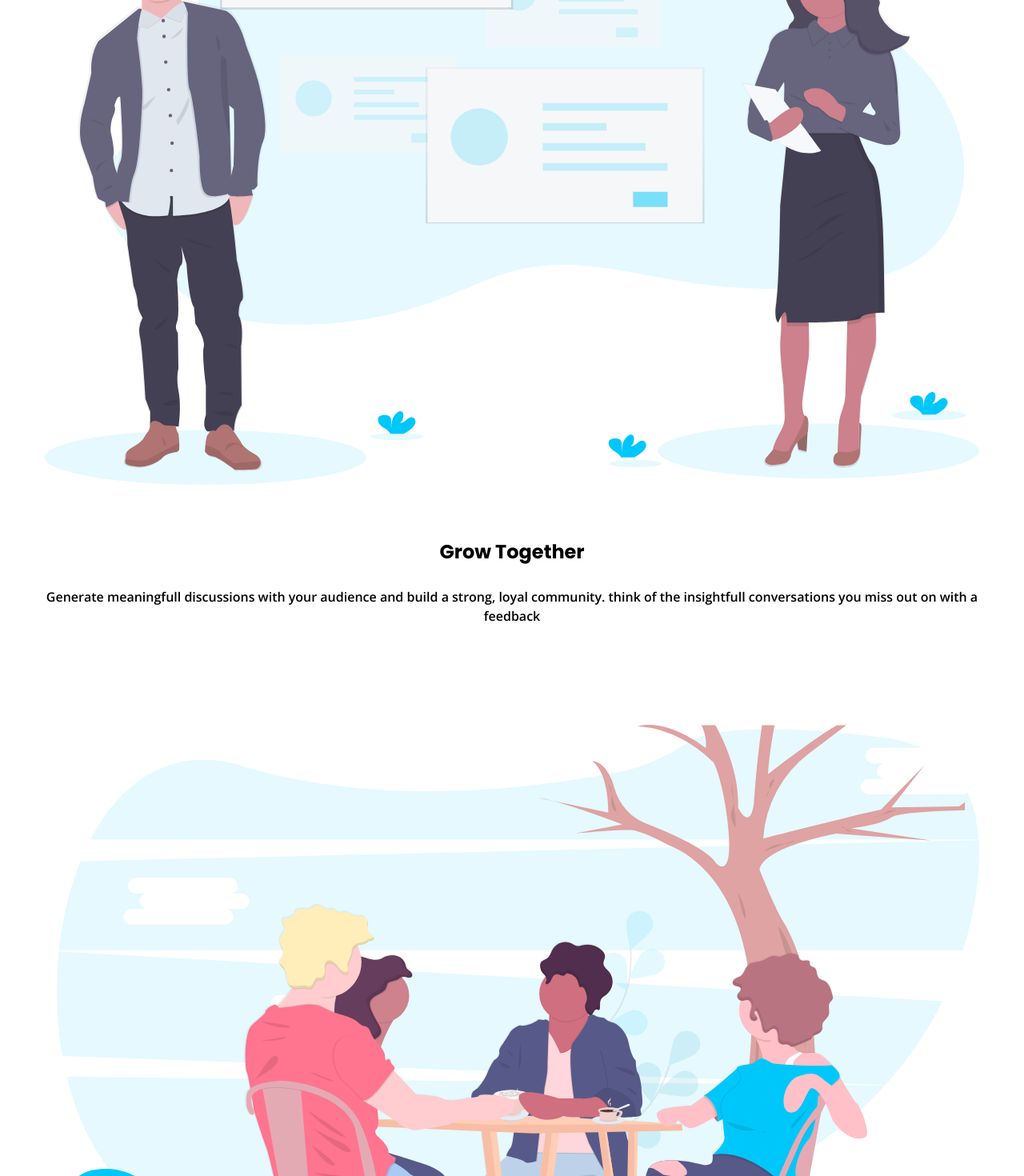
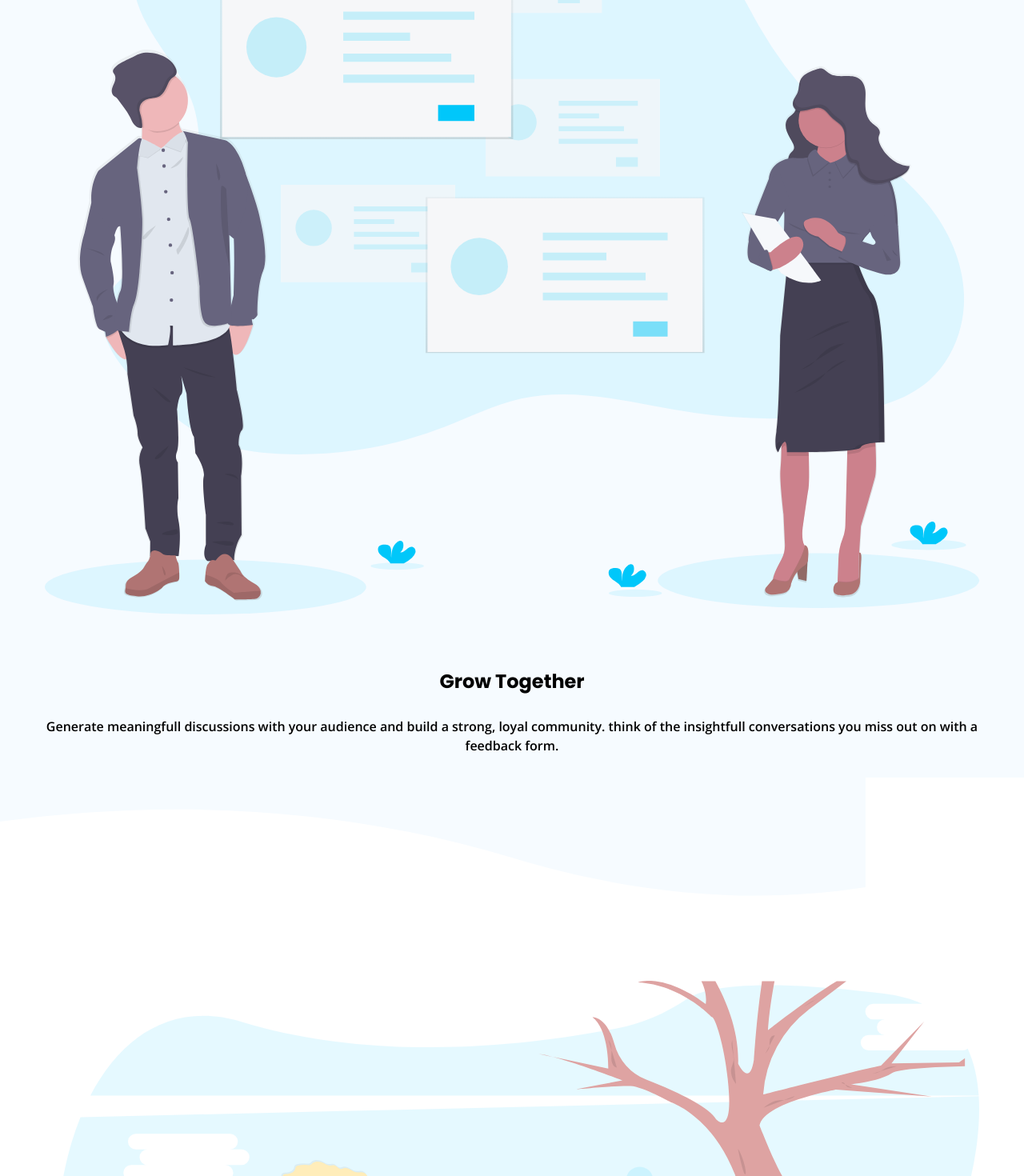
Before and after one commit to flaviogp/huddle-landing-page-challenge, a React (Vite) app: page / in a window 1280 px wide. Shown: the part 2386-3856 px from the top of the page at 80% size. Built offline with nearby package versions, Linux system fonts and the light colour scheme.

Commit message:
feat: add BackgroundComponent

```diff
--- /dev/null
+++ b/src/components/BackgroundsContainer.tsx
@@ -0,0 +1,20 @@
+import { ReactElement } from "react"
+
+
+interface BackgroundContainerProps {
+    children: ReactElement;
+    bgTop: string;
+    bgBottom: string;
+}
+
+const BackgroundsContainer = ({children, bgBottom, bgTop}: BackgroundContainerProps) => {
+  return (
+    <div>
+       <div className={`w-full h-[150px] ${bgTop == 'top1' ? 'bg-mobileBgSectionTop1' : bgTop == 'top2' && 'bg-mobileBgSectionTop2'} bg-contain bg-no-repeat`}></div>
+        {children}
+       <div className={`w-full h-[150px] ${bgBottom == 'bottom1' ? 'bg-mobileBgSectionBottom1' : bgBottom == 'bottom2' && 'bg-mobileBgSectionBottom2'} bg-contain bg-no-repeat`}></div>
+    </div>
+  )
+}
+
+export default BackgroundsContainer
--- a/src/components/Ilustration.tsx
+++ b/src/components/Ilustration.tsx
@@ -1,62 +1,23 @@
-import React, { useEffect, useState } from 'react'
 import ImageContainer from './ImageContainer'
 
 interface IlustrationProps{
     image: string
     title: string
     text: string
-    bg: string
+    bg?: boolean
 }
 
 const Ilustration = ({image, title, text, bg}: IlustrationProps) => {
-    const [bgImage, setBgImage] = useState('');
-
-    useEffect(() => {
-
-    const renderingBg =(bg: string) => {
-        let background = ''
-        switch(bg){
-            case 'mobileTop1':
-                background = 'bg-mobileBgSectionTop1'
-                break;
-            case 'mobileTop2':
-                background = 'bg-mobileBgSectionTop1'
-                break;
-            case 'mobileBottom1':
-                background = 'bg-mobileBgSectionBotton1'
-                break;
-            case 'mobileBottom2':
-                background = 'bg-mobileBgSectionBotton2'
-                break;
-            case 'desktopTop1':
-                background = 'bg-desktopBgSectionTop1'
-                break;
-            case 'desktopTop2':
-                background = 'bg-desktopBgSectionTop2'
-                break;
-            case 'desktopBottom1':
-                background = 'bg-desktopBgSectionBotton1'
-                break;
-            case 'desktopBottom2':
-                background = 'bg-desktopBgSectionBotton2'
-                break;
-
-        }
-
-        return setBgImage(background)
-    }
-
-    renderingBg(bg)
-
-    }, [bg])
 
   return (
-    <div className={`container w-full p-7`}>
-        <ImageContainer image={image}/>
-        <div className='container  mt-10 text-center flex flex-col gap-7'>
-            <h2 className='text-2xl capitalize'>{title}</h2>
-            <p className='font-semibold'>{text}</p>
-        </div>
+    <div className='flex flex-col justify-center gap-0'>
+            <div className={`container w-full p-7 ${bg && `bg-tBackgroundPink`} mt-[-20px]`}>
+                <ImageContainer image={image}/>
+                <div className='container  mt-10 text-center flex flex-col gap-7'>
+                    <h2 className='text-2xl capitalize'>{title}</h2>
+                    <p className='font-semibold'>{text}</p>
+                </div>
+            </div>
     </div>
   )
 }
--- a/src/components/IlustrationSection.tsx
+++ b/src/components/IlustrationSection.tsx
@@ -1,29 +1,35 @@
 import FollowingConversation from '../assets/images/illustration-flowing-conversation.svg'
 import GrowTogether from '../assets/images/illustration-grow-together.svg'
 import YourUsers from '../assets/images/illustration-your-users.svg'
+import BackgroundsContainer from './BackgroundsContainer'
 import Ilustration from './Ilustration'
 
 
 
 const IlustrationSection = () => {
   return (
-    <section className='container w-full'>
+    <section className='container flex flex-col gap-7'>
+      <BackgroundsContainer bgTop='top1' bgBottom='bottom1'>
         <Ilustration
-          image={GrowTogether}
-          title='Grow Together'
-          text='Generate meaningfull discussions with your audience and build a strong, loyal community. think of the insightfull conversations you miss out on with a feedback'
-          bg={'mobileTop1'}
+            image={GrowTogether}
+            title='Grow Together'
+            text='Generate meaningfull discussions with your audience and build a strong, loyal community. think of the insightfull conversations you miss out on with a feedback form.'
+            bg
         />
+      </BackgroundsContainer>
         <Ilustration
           image={FollowingConversation}
           title='Following Conversation'
           text={`You wouldn't paginate a conversation in real life, so why do it online? Our threads have just-in-time loading for a more natural flow.`}
         />
+      <BackgroundsContainer bgTop='top2' bgBottom='bottom2'>
         <Ilustration
           image={YourUsers}
           title='Your Users'
           text={`It takes no time at all to integrate Huddle with your app's  authentication solution. this means, once signed in to your app, your users can start chatting immediately.`}
+          bg
         />
+      </BackgroundsContainer>
     </section>
   )
 }
--- a/src/components/StatisticsSection.tsx
+++ b/src/components/StatisticsSection.tsx
@@ -4,7 +4,7 @@ import CommunitiesIcon from '../assets/images/icon-communities.svg'
 import MessagesIcon from '../assets/images/icon-messages.svg'
 const StatisticsSection = () => {
   return (
-    <section className='container flex flex-col items-center gap-24 py-24'>
+    <section className='container flex flex-col items-center gap-24 py-28 '>
       <Statistics icon={CommunitiesIcon} amount={1.4} text='Communities Formed'/>
       <Statistics icon={MessagesIcon} amount={2.7} text='Messages Sent'/>
     </section>
--- a/tailwind.config.js
+++ b/tailwind.config.js
@@ -9,18 +9,19 @@ export default {
         'tLightRed': 'hsl(0, 100%, 63%)',
         'tVeryDarkCyan': 'hsl(192, 100%, 9%)',
         'tVeryPaleBlue': 'hsl(207, 100%, 98%)',
+        'tBackgroundPink': '#F6FBFF',
       },
       backgroundImage: {
         'desktopBgFooterTop': 'url(./assets/images/bg-footer-top-desktop.svg)',
         'mobileBgFooterTop': 'url(./assets/images/bg-footer-top-mobile.svg)',
-        'desktopBgSectionBotton1': 'url(./assets/images/bg-section-bottom-desktop-1.svg)',
-        'desktopBgSectionBotton2': 'url(./assets/images/bg-section-bottom-desktop-2.svg)',
-        'mobileBgSectionBotton1': 'url(./assets/images/bg-section-bottom-mobile-1.svg)',
-        'mobileBgSectionBotton2': 'url(./assets/images/bg-section-bottom-mobile-1.svg)',
+        'desktopBgSectionBottom1': 'url(./assets/images/bg-section-bottom-desktop-1.svg)',
+        'desktopBgSectionBottom2': 'url(./assets/images/bg-section-bottom-desktop-2.svg)',
+        'mobileBgSectionBottom1': 'url(./assets/images/bg-section-bottom-mobile-1.svg)',
+        'mobileBgSectionBottom2': 'url(./assets/images/bg-section-bottom-mobile-2.svg)',
         'desktopBgSectionTop1': 'url(./assets/images/bg-section-top-desktop-1.svg)',
         'desktopBgSectionTop2': 'url(./assets/images/bg-section-top-desktop-2.svg)',
         'mobileBgSectionTop1': 'url(./assets/images/bg-section-top-mobile-1.svg)',
-        'mobileBgSectionTop2': 'url(./assets/images/bg-section-top-mobile-1.svg)',
+        'mobileBgSectionTop2': 'url(./assets/images/bg-section-top-mobile-2.svg)',
 
       },
     },
```
